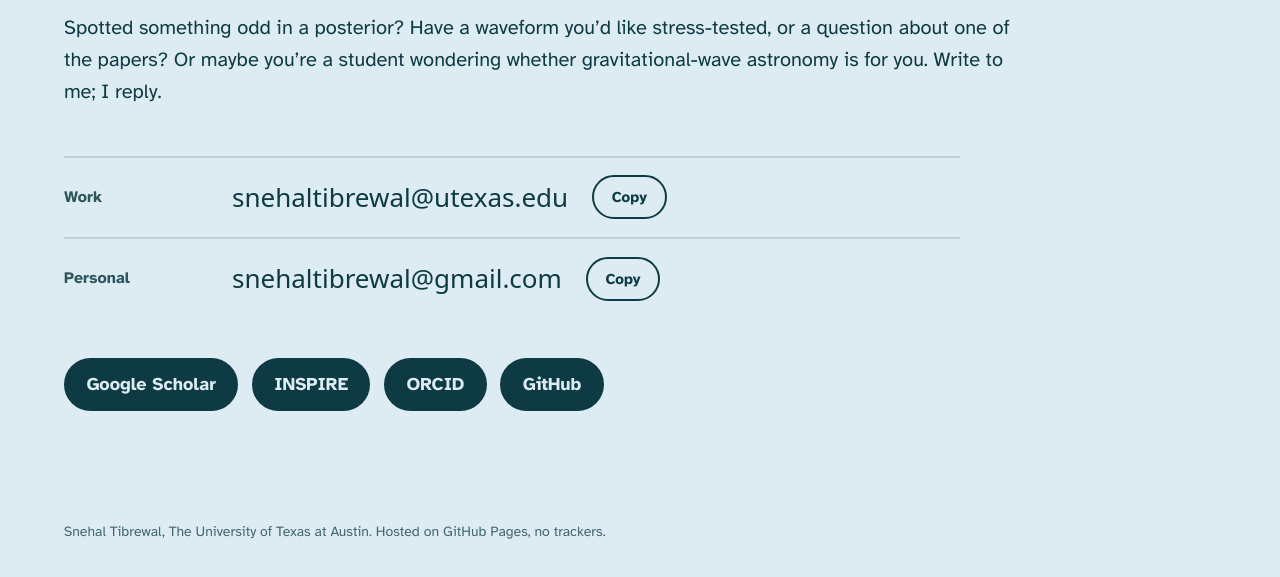
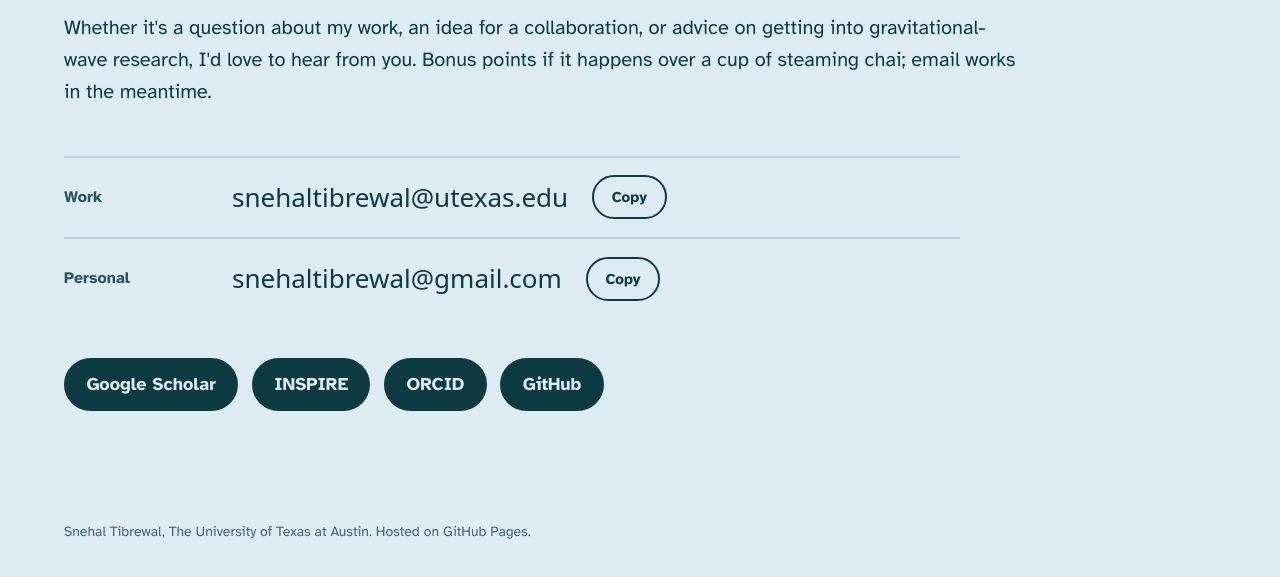
Before and after one commit to SnehalTibrewal/SnehalTibrewal.github.io, a plain HTML site: page contact.html in a window 1280 px wide. Shown: the part 277-854 px from the top of the page. Drawn offline with Linux system fonts and the light colour scheme; a web font is replaced by a local one.

Commit message:
Updated the contact me page

```diff
--- a/contact.html
+++ b/contact.html
@@ -31,7 +31,7 @@
   </header>
   <main id="main" class="page">
     <h1 class="page-title">Say hello</h1>
-    <p class="lead">Spotted something odd in a posterior? Have a waveform you’d like stress-tested, or a question about one of the papers? Or maybe you’re a student wondering whether gravitational-wave astronomy is for you. Write to me; I reply.</p>
+    <p class="lead">Whether it's a question about my work, an idea for a collaboration, or advice on getting into gravitational-wave research, I'd love to hear from you. Bonus points if it happens over a cup of steaming chai; email works in the meantime.</p>
     <dl class="emails">
       <div><dt>Work</dt><dd><span class="addr">snehaltibrewal@utexas.edu</span><button type="button" class="copy" data-copy="snehaltibrewal@utexas.edu" aria-label="Copy work email">Copy</button></dd></div>
       <div><dt>Personal</dt><dd><span class="addr">snehaltibrewal@gmail.com</span><button type="button" class="copy" data-copy="snehaltibrewal@gmail.com" aria-label="Copy personal email">Copy</button></dd></div>
@@ -45,7 +45,7 @@
     </ul>
   </main>
   <footer class="foot">
-    <p>Snehal Tibrewal, The University of Texas at Austin. Hosted on GitHub Pages, no trackers.</p>
+    <p>Snehal Tibrewal, The University of Texas at Austin. Hosted on GitHub Pages.</p>
   </footer>
   <script src="site.js" defer></script>
 </body>
```
